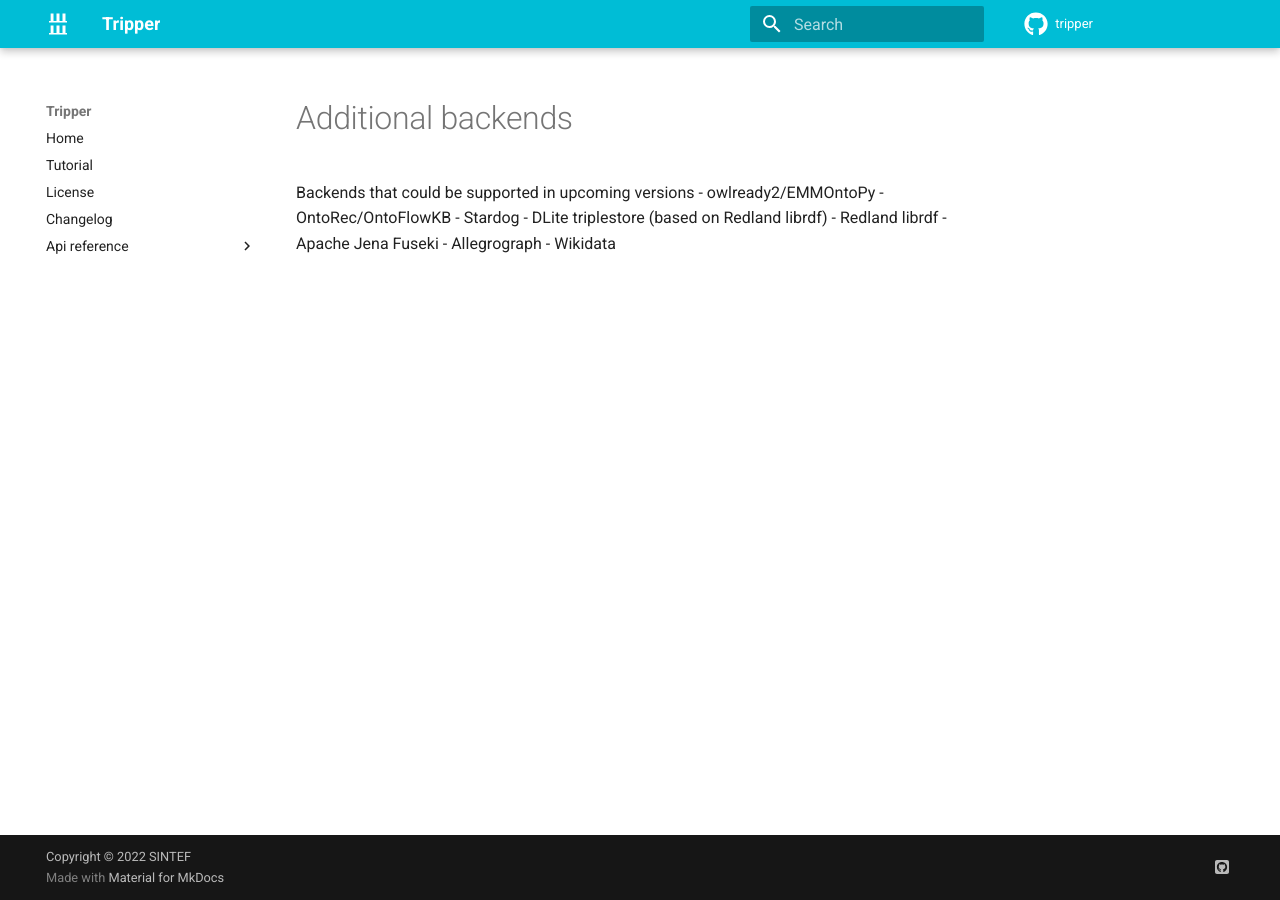
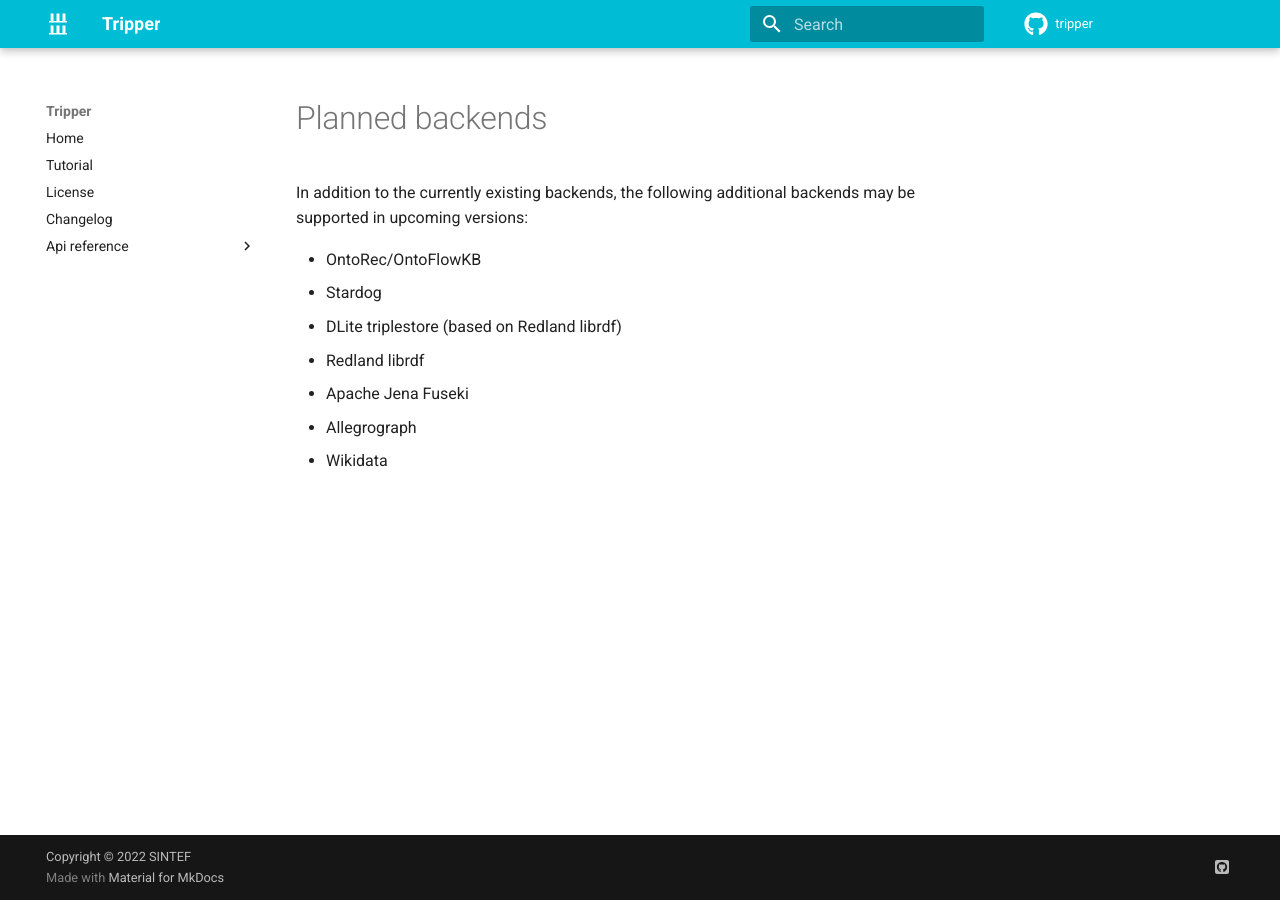
Before and after one commit to EMMC-ASBL/tripper, an MkDocs documentation site: the page built from docs/planned-backends.md, in a window 1280 px wide. Built offline with MkDocs 1.6.1 and Material for MkDocs 9.7.7, drawn with Linux system fonts in a browser that asks for light colours; comment, search, counter and statistics services are not loaded; the version menu is left out.

Commit message:
Updated text about planned backends.

```diff
--- a/docs/planned-backends.md
+++ b/docs/planned-backends.md
@@ -1,7 +1,8 @@
-Additional backends
-===================
-Backends that could be supported in upcoming versions
-  - owlready2/EMMOntoPy
+Planned backends
+================
+In addition to the currently existing backends, the following
+additional backends may be supported in upcoming versions:
+
   - OntoRec/OntoFlowKB
   - Stardog
   - DLite triplestore (based on Redland librdf)
```
